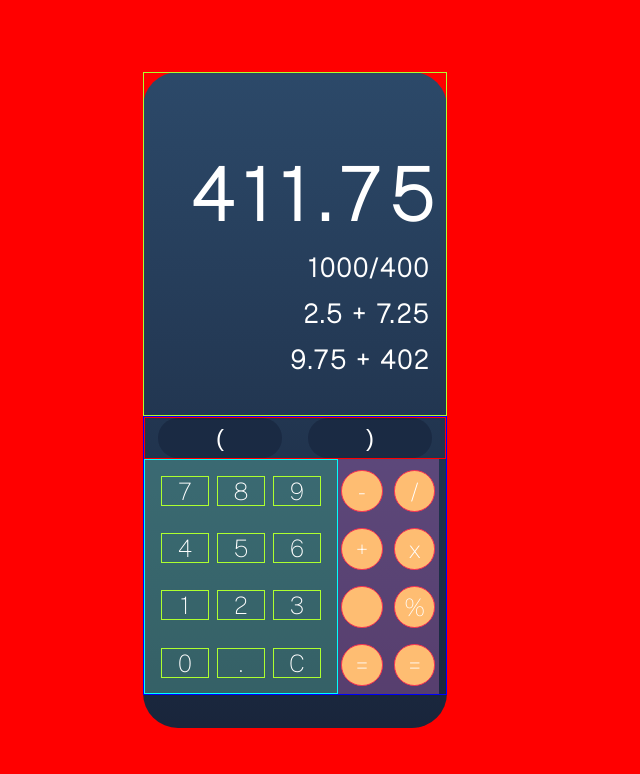
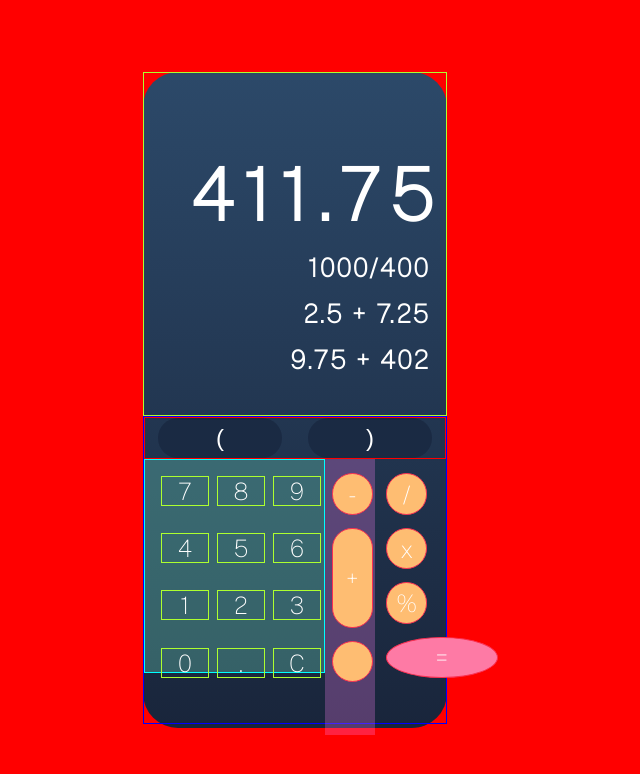
Before and after one commit to jessicalima22/calculator-react, a Next.js app: page / in a window 1280 px wide. Shown: the top 774 px of the page, without its empty margins (345-985 px from the left). Built offline with nearby package versions, Linux system fonts and the light colour scheme.

Commit message:
need repare equal sign
Css almost ok

```diff
--- a/Component/Operations.jsx
+++ b/Component/Operations.jsx
@@ -1,14 +1,30 @@
+import { useEffect } from 'react'
 import styles from '../styles/operations.module.css'
-export default function Operations (){
-    const operations = ["-", "/", "+", "x", " ", "%", "=", "="]
+
+const operations = ["-", "+", " ", "/", "x", "%", "="]
 
     const generateOperations = ()=>{
         return(
             <>
-            {operations.map(e=><div className={styles.operations}> {e} </div>)}
+            {operations.map((e,i)=><div key={i} id={i} className={styles.operations}> {e} </div>)}
            </>
         )
     }
+
+
+
+
+export default function Operations (){
+
+    useEffect(()=> {
+        const increase=document.getElementById("1")
+        increase.classList.add("doubleButtonIncrease")
+
+        const equal=document.getElementById("6")
+        equal.classList.add("doubleButtonEqual")
+
+    });
+
 
     return (
         <>
--- a/styles/Home.module.css
+++ b/styles/Home.module.css
@@ -44,6 +44,8 @@
   display: flex;
   flex-wrap: wrap;
   color: white;
+  height: 47% !important;
+
 
 
 }
@@ -58,21 +60,25 @@
 .conteinerNumbers{
   background-color: rgba(127, 255, 212, 0.267);
   border: 1px solid aqua;
-  padding: 0.8rem;
+  padding: 0.8rem 0 0 0.8rem;
   display: grid;
   grid-template-columns: repeat(3, 1fr);
   grid-template-rows: repeat(4, 1fr);
   gap: 0.1rem;
   row-gap: 1.3rem;
+  height: 70% !important;
 
 }
 
 .conteinerOperations{
   background-color: rgba(255, 127, 244, 0.267);
   padding-top: 0.5rem;
-  display: grid;
-  grid-template-columns: repeat(2, 1fr);
-  grid-template-rows: repeat(4, 1fr);
-  gap: 0.3rem;
+  display: flex;
+  flex-direction: column;
+  flex-wrap: wrap !important;
+  height: 90% !important;
+  max-width: 50px;
+
+
 
 }
--- a/styles/globals.css
+++ b/styles/globals.css
@@ -17,3 +17,16 @@ body {
 * {
   box-sizing: border-box;
 }
+
+.doubleButtonIncrease {
+ border-radius: 20px !important;
+ height: 100px !important;
+}
+
+.doubleButtonEqual:last-child{
+  background-color: #fe7aa5 !important;
+  width: 7rem !important;
+  float: left;
+
+
+}
--- a/styles/operations.module.css
+++ b/styles/operations.module.css
@@ -6,10 +6,7 @@
     display: flex;
     justify-content: center;
     align-items: center;
-    margin: 0.2rem;
+    margin: 0.4rem;
     width: 2.6rem;
     height: 2.6rem;
-
-
-
 }
```
Also changed, not shown: styles/numbers.module.css (line endings or trailing spaces).
